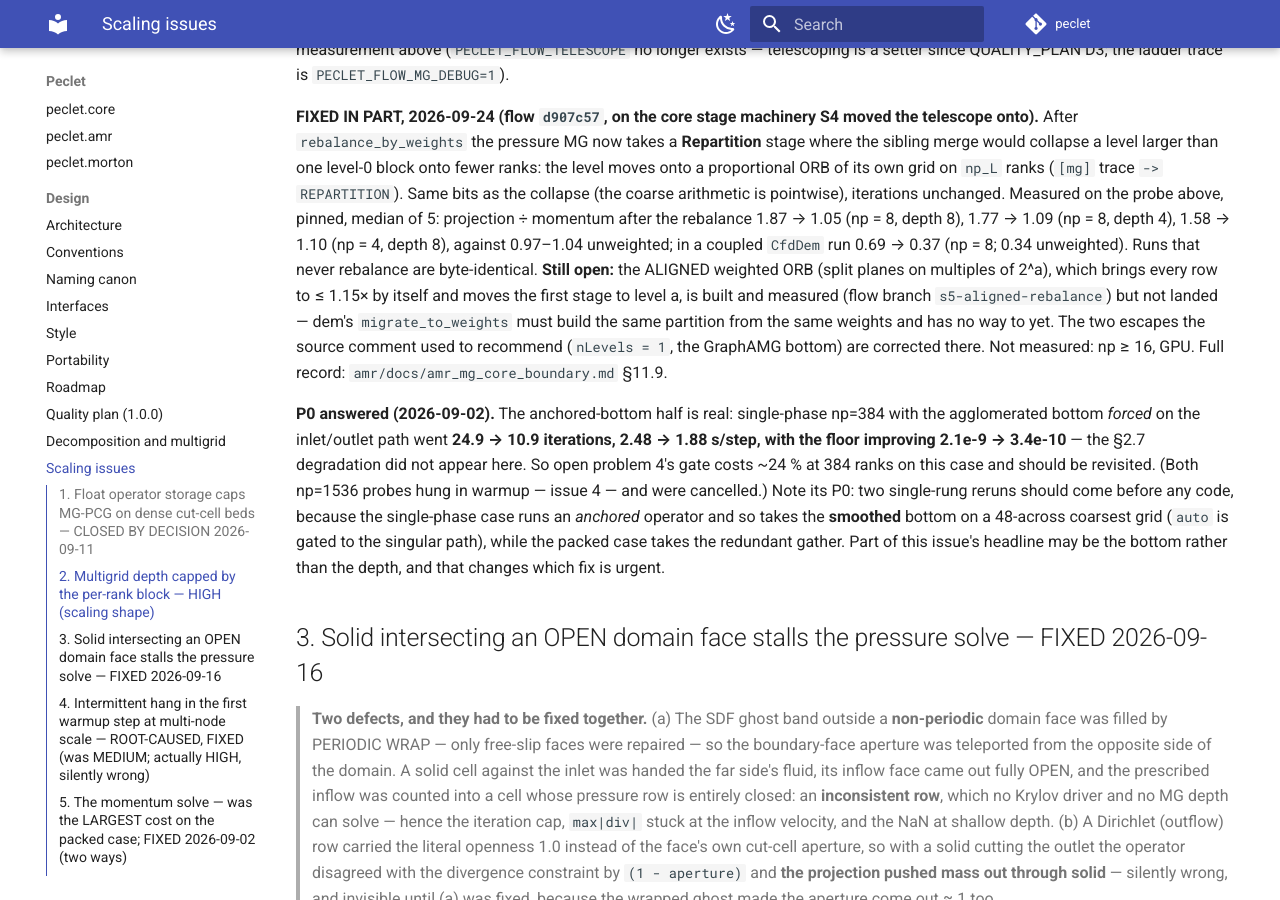
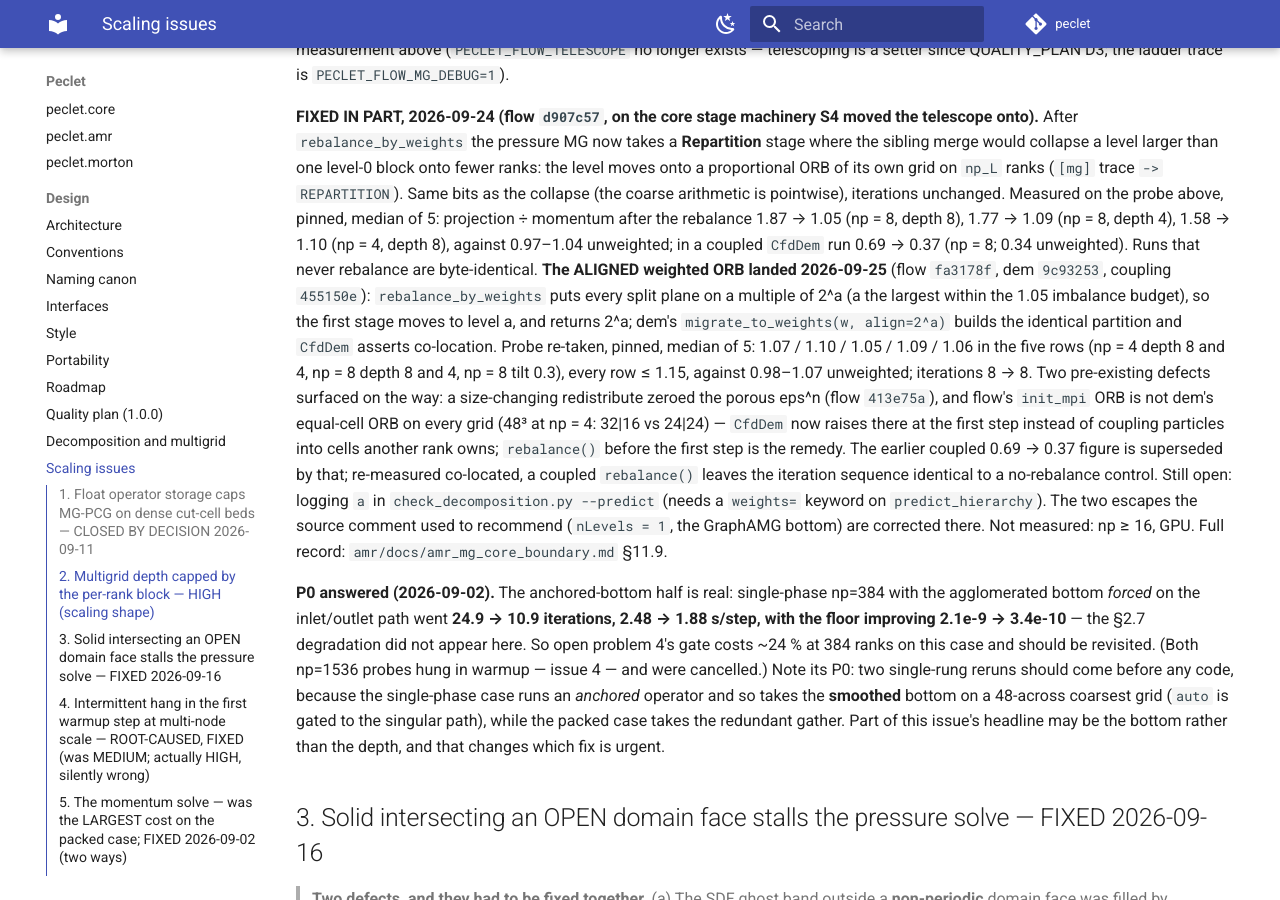
Before and after one commit to computational-chemical-engineering/peclet, an MkDocs documentation site: the page built from docs/SCALING_ISSUES.md, in a window 1280 px wide and 900 px high, scrolled down 4392 px. Built offline with MkDocs 1.6.1 and Material for MkDocs 9.7.7, drawn with Linux system fonts in a browser that asks for light colours; comment, search, counter and statistics services are not loaded.

Commit message:
S5 aligned half landed: dem migrate_to_weights(align=), flow returns the alignment, coupling co-locates; pointers
Also flow 413e75a (porous eps^n lost on redistribute) and coupling guards
(init-partition mismatch raises at the first step; weight binning fix).

Co-Authored-By: Claude Opus 5.5 <noreply@anthropic.com>
Claude-Session: https://claude.ai/code/session_015fNTZgmz6U1bv2MRTM3bbF

```diff
--- a/docs/SCALING_ISSUES.md
+++ b/docs/SCALING_ISSUES.md
@@ -177,12 +177,22 @@ as the collapse (the coarse arithmetic is pointwise), iterations unchanged. Meas
 above, pinned, median of 5: projection ÷ momentum after the rebalance 1.87 → 1.05 (np = 8, depth 8),
 1.77 → 1.09 (np = 8, depth 4), 1.58 → 1.10 (np = 4, depth 8), against 0.97–1.04 unweighted; in a
 coupled `CfdDem` run 0.69 → 0.37 (np = 8; 0.34 unweighted). Runs that never rebalance are
-byte-identical. **Still open:** the ALIGNED weighted ORB (split planes on multiples of 2^a), which
-brings every row to ≤ 1.15× by itself and moves the first stage to level a, is built and measured
-(flow branch `s5-aligned-rebalance`) but not landed — dem's `migrate_to_weights` must build the same
-partition from the same weights and has no way to yet. The two escapes the source comment used to
-recommend (`nLevels = 1`, the GraphAMG bottom) are corrected there. Not measured: np ≥ 16, GPU.
-Full record: `amr/docs/amr_mg_core_boundary.md` §11.9.
+byte-identical. **The ALIGNED weighted ORB landed 2026-09-25** (flow `fa3178f`, dem `9c93253`,
+coupling `455150e`): `rebalance_by_weights` puts every split plane on a multiple of 2^a (a the
+largest within the 1.05 imbalance budget), so the first stage moves to level a, and returns 2^a;
+dem's `migrate_to_weights(w, align=2^a)` builds the identical partition and `CfdDem` asserts
+co-location. Probe re-taken, pinned, median of 5: 1.07 / 1.10 / 1.05 / 1.09 / 1.06 in the five rows
+(np = 4 depth 8 and 4, np = 8 depth 8 and 4, np = 8 tilt 0.3), every row ≤ 1.15, against 0.98–1.07
+unweighted; iterations 8 → 8. Two pre-existing defects surfaced on the way: a size-changing
+redistribute zeroed the porous eps^n (flow `413e75a`), and flow's `init_mpi` ORB is not dem's
+equal-cell ORB on every grid (48³ at np = 4: 32|16 vs 24|24) — `CfdDem` now raises there at the
+first step instead of coupling particles into cells another rank owns; `rebalance()` before the
+first step is the remedy. The earlier coupled 0.69 → 0.37 figure is superseded by that; re-measured
+co-located, a coupled `rebalance()` leaves the iteration sequence identical to a no-rebalance
+control. Still open: logging `a` in `check_decomposition.py --predict` (needs a `weights=` keyword on
+`predict_hierarchy`). The two escapes the source comment used to recommend (`nLevels = 1`, the
+GraphAMG bottom) are corrected there. Not measured: np ≥ 16, GPU. Full record:
+`amr/docs/amr_mg_core_boundary.md` §11.9.
 
 **P0 answered (2026-09-02).** The anchored-bottom half is real: single-phase np=384 with the
 agglomerated bottom *forced* on the inlet/outlet path went **24.9 → 10.9 iterations, 2.48 → 1.88
```
Also changed, not shown: docs/NAMING.md (+7 -0 lines).
